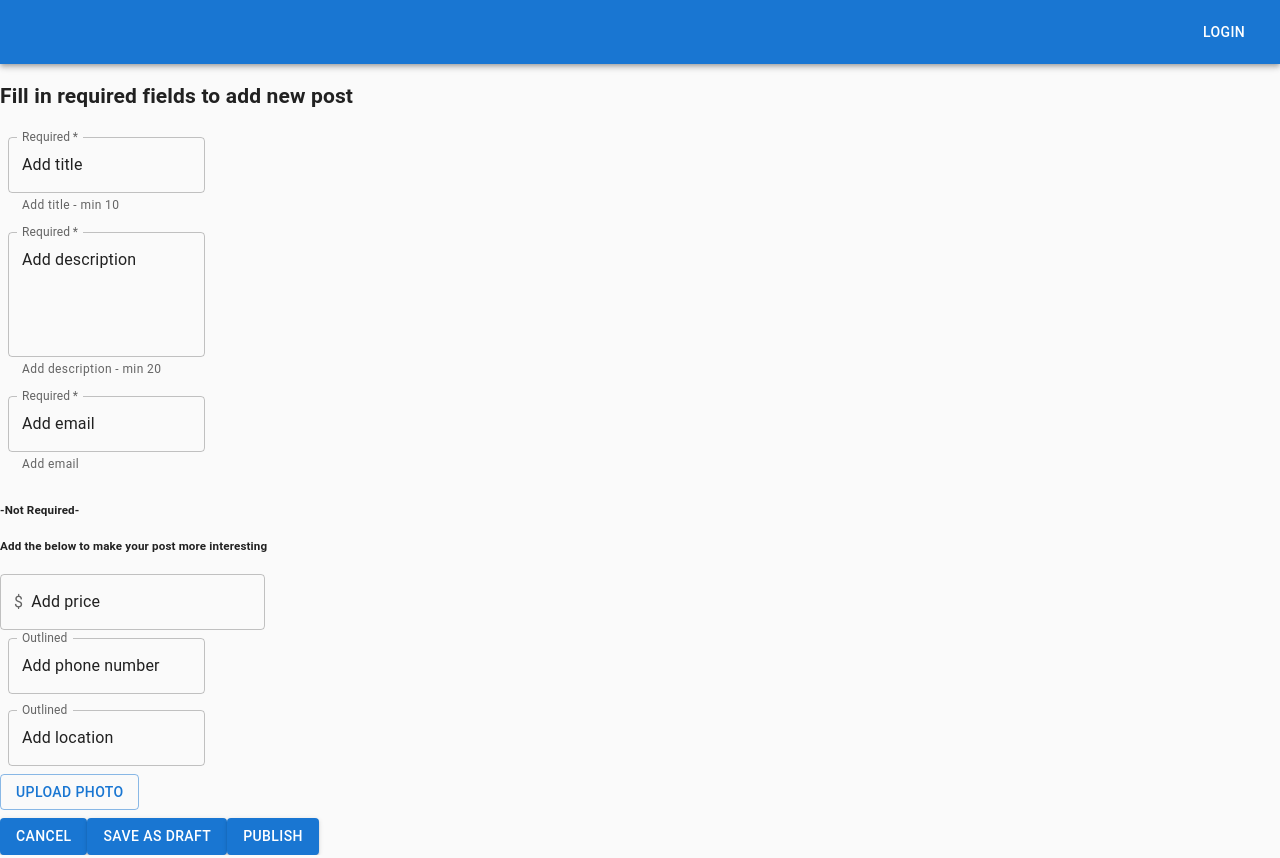
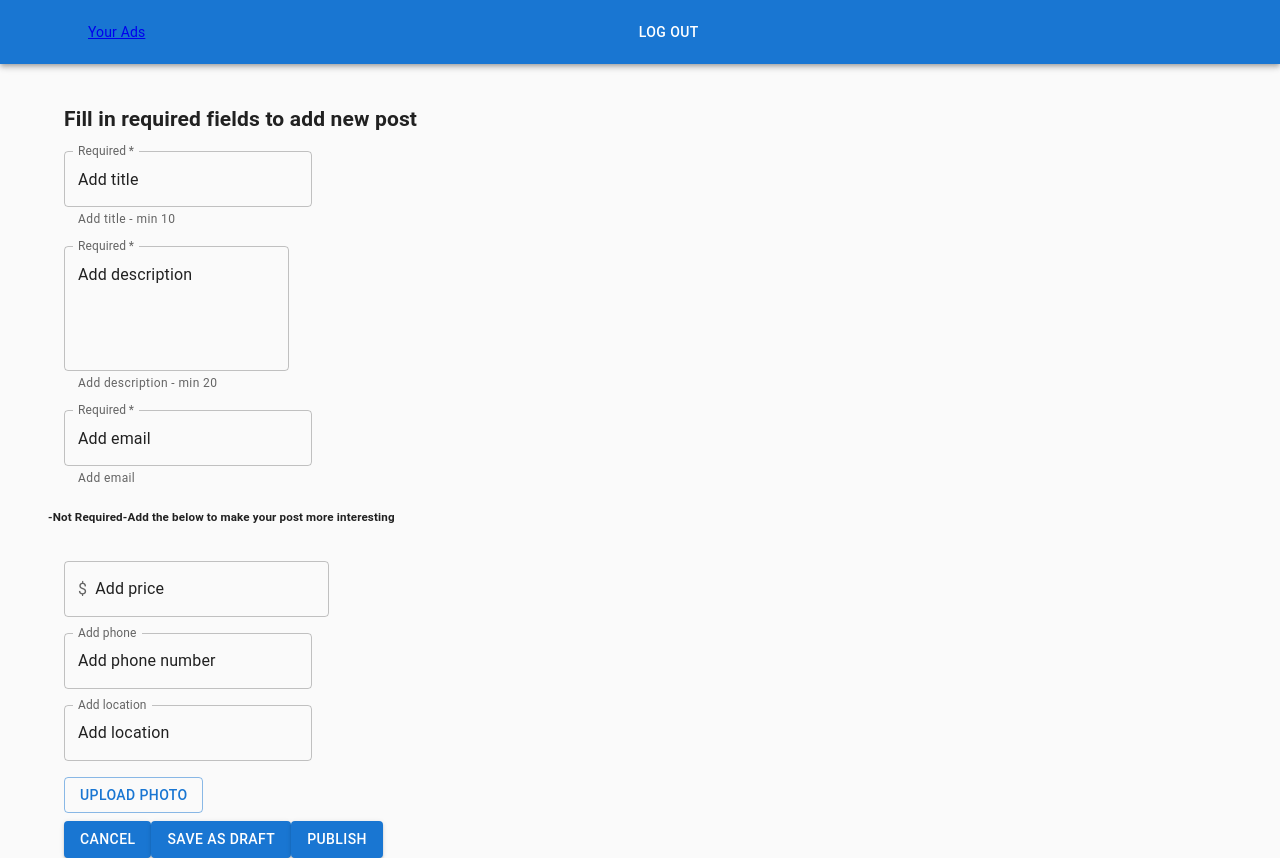
Before and after one commit to asiulijka/Bulletin_Board, a React (Create React App) app: page /post/add in a window 1280 px wide. Built offline with nearby package versions, Linux system fonts and the light colour scheme.

Commit message:
wip - initial state updated for header, mainLayout, homepage, postAdd

```diff
--- a/src/App.js
+++ b/src/App.js
@@ -29,10 +29,10 @@ const App = () => (
           <MainLayout>
             <Switch>
               <Route exact path={'/'}>
-                <Homepage isLoggedIn={true}/>
+                <Homepage/>
               </Route>
               <Route exact path='/post/add' component={PostAdd}>
-                <PostAdd isLoggedIn={true}/>
+                <PostAdd/>
               </Route>
               <Route exact path='/post/:id' component={Post} />
               <Route exact path='/post/:id/edit' component={PostEdit} />
--- a/src/components/layout/Header/Header.js
+++ b/src/components/layout/Header/Header.js
@@ -1,30 +1,35 @@
 import React from 'react';
 import PropTypes from 'prop-types';
-import { NavLink } from 'react-router-dom';
+import { NavLink, Link } from 'react-router-dom';
 
 import clsx from 'clsx';
 
-// import { connect } from 'react-redux';
-// import { reduxSelector, reduxActionCreator } from '../../../redux/exampleRedux.js';
+import { connect } from 'react-redux';
+import { getUser } from '../../../redux/postsRedux.js';
 
 import AppBar from '@mui/material/AppBar';
 import Box from '@mui/material/Box';
 import Toolbar from '@mui/material/Toolbar';
 import Typography from '@mui/material/Typography';
 import Button from '@mui/material/Button';
+import Container from '@mui/material/Container';
+import { GoogleLogin } from 'react-google-login';
 
 import styles from './Header.module.scss';
 
-const Component = ({className, isLoggedIn}) => {
-  if(isLoggedIn){
+
+const Component = ({className, user}) => {
+  if(user.isLoggedIn){
     return (
       <div className={clsx(className, styles.root)}>
         <Box sx={{ flexGrow: 1 }}>
           <AppBar position="static">
+            <Container maxWidth='lg'>
               <Toolbar>
                 <NavLink to="/link1" sx={{ flexGrow: 1 }}>Your Ads</NavLink>
                 <Button color="inherit"  sx={{ flexGrow: 1 }}>Log Out</Button>
               </Toolbar>
+            </Container>
           </AppBar>
         </Box>
       </div>
@@ -34,10 +39,14 @@ const Component = ({className, isLoggedIn}) => {
       <div className={clsx(className, styles.root)}>
         <Box sx={{ flexGrow: 1 }}>
           <AppBar position="static">
+            <Container maxWidth='lg'>
               <Toolbar>
                 <Typography variant="h6" component="div" sx={{ flexGrow: 1 }} />
-              <Button color="inherit">Login</Button>
+                <Button>
+                  <Link to="/login">Login with Google</Link>
+                </Button>
               </Toolbar>
+            </Container>
           </AppBar>
         </Box>
       </div>
@@ -48,20 +57,21 @@ const Component = ({className, isLoggedIn}) => {
 Component.propTypes = {
   children: PropTypes.node,
   className: PropTypes.string,
+  login: PropTypes.func,
 };
 
-// const mapStateToProps = state => ({
-//   someProp: reduxSelector(state),
-// });
+const mapStateToProps = state => ({
+  user: getUser(state),
+});
 
-// const mapDispatchToProps = dispatch => ({
-//   someAction: arg => dispatch(reduxActionCreator(arg)),
-// });
+const mapDispatchToProps = dispatch => ({
+  // someAction: arg => dispatch(reduxActionCreator(arg)),
+});
 
-// const Container = connect(mapStateToProps, mapDispatchToProps)(Component);
+const HeaderContainer = connect(mapStateToProps, mapDispatchToProps)(Component);
 
 export {
-  Component as Header,
-  // Container as Header,
+  // Component as Header,
+  HeaderContainer as Header,
   Component as HeaderComponent,
 };
--- a/src/components/layout/MainLayout/MainLayout.js
+++ b/src/components/layout/MainLayout/MainLayout.js
@@ -4,20 +4,24 @@ import PropTypes from 'prop-types';
 import clsx from 'clsx';
 
 import { Header } from '../Header/Header';
+import Toolbar from '@mui/material/Toolbar';
+import Container from '@mui/material/Container';
 
-// import { connect } from 'react-redux';
-// import { reduxSelector, reduxActionCreator } from '../../../redux/exampleRedux.js';
+import { connect } from 'react-redux';
+import { getUser } from '../../../redux/postsRedux.js';
 
 import styles from './MainLayout.module.scss';
 
 
 
 
-const Component = ({className, isLoggedIn, children}) => {
+const Component = ({className, children}) => {
   return (
     <div className={clsx(className, styles.root)}>
-      <Header isLoggedIn={isLoggedIn} />
-      {children}
+      <Header />
+      <Container maxWidth='lg' sx={{ mt: 5 }}>
+        {children}
+      </Container>
     </div>
   )
 };
@@ -27,57 +31,18 @@ Component.propTypes = {
   className: PropTypes.string,
 };
 
+const mapStateToProps = state => ({
+  user: getUser(state),
+});
 
+const mapDispatchToProps = dispatch => ({
+  // someAction: arg => dispatch(reduxActionCreator(arg)),
+});
 
-
-// const Component = ({className, children }) => (
-
-  // <div className={clsx(className, styles.root)}>
-  //   <Header />
-  //   {children}
-  // </div>
-// );
-
-// const Component = ({className, isLoggedIn, children }) => {
-
-//   if(isLoggedIn){
-//     return (
-//       <div className={clsx(className, styles.root)}>
-//       <Header isLoggedIn={isLoggedIn} />
-//       {children}
-//     </div>
-//     )
-//   } else {
-//     return (
-//       <div className={clsx(className, styles.root)}>
-//       <Header isLoggedIn={false} />
-//       {children}
-//     </div>
-//     )
-//   }
-// };
-
-// Component.propTypes = {
-//   children: PropTypes.node,
-//   className: PropTypes.string,
-// };
-
-// const mapStateToProps = state => ({
-//   someProp: reduxSelector(state),
-// });
-
-// const mapDispatchToProps = dispatch => ({
-//   someAction: arg => dispatch(reduxActionCreator(arg)),
-// });
-
-// const Container = connect(mapStateToProps, mapDispatchToProps)(Component);
-
-Component.propTypes = {
-  children: PropTypes.node,
-};
+const MainLayoutContainer = connect(mapStateToProps, mapDispatchToProps)(Component);
 
 export {
-  Component as MainLayout,
-  // Container as MainLayout,
+  // Component as MainLayout,
+  MainLayoutContainer as MainLayout,
   Component as MainLayoutComponent,
 };
--- a/src/components/views/PostAdd/PostAdd.js
+++ b/src/components/views/PostAdd/PostAdd.js
@@ -10,18 +10,94 @@ import InputLabel from '@mui/material/InputLabel';
 import OutlinedInput from '@mui/material/OutlinedInput';
 import InputAdornment from '@mui/material/InputAdornment';
 
-// import { connect } from 'react-redux';
-// import { reduxSelector, reduxActionCreator } from '../../../redux/exampleRedux.js';
+import Grid from '@mui/material/Grid';
+
+import { connect } from 'react-redux';
+import { getUser } from '../../../redux/postsRedux.js';
 
 import styles from './PostAdd.module.scss';
 
-const Component = ({className, isLoggedIn, children}) => {
-  if(isLoggedIn){
+const Component = ({className, user, children}) => {
+  if(user.isLoggedIn){
     return(
       <div className={clsx(className, styles.root)}>
         <h2>Fill in required fields to add new post</h2>
 
-        <Box
+        <Grid container spacing={2}>
+          <Grid item xs={12}>
+            <TextField
+              required
+              id="outlined-required"
+              label="Required"
+              defaultValue="Add title"
+              helperText="Add title - min 10"
+            />
+          </Grid>
+          <Grid item xs={12}>
+            <TextField
+              required
+              id="outlined-multiline-static"
+              label="Required"
+              multiline
+              rows={4}
+              defaultValue="Add description"
+              helperText="Add description - min 20"
+            />
+          </Grid>
+          <Grid item xs={12}>
+            <TextField
+              required
+              id="outlined-required"
+              label="Required"
+              defaultValue="Add email"
+              helperText="Add email"
+            />
+          </Grid>
+          <h5>-Not Required-</h5>
+          <h5>Add the below to make your post more interesting</h5>
+          <Grid item xs={12}>
+            <OutlinedInput
+              id="outlined-basic"
+              startAdornment={<InputAdornment position="start">$</InputAdornment>}
+              // label="Amount"
+              defaultValue="Add price"
+              // variant="outlined"
+            />
+          </Grid>
+          <Grid item xs={12}>
+            <TextField
+              id="outlined-basic"
+              label="Add phone"
+              // variant="outlined"
+              defaultValue="Add phone number"
+            />
+          </Grid>
+          <Grid item xs={12}>
+            <TextField
+              id="outlined-basic"
+              label="Add location"
+              // variant="outlined"
+              defaultValue="Add location"
+            />
+          </Grid>
+          <Grid item xs={12}>
+            <input
+              accept="image/*"
+              // className={classes.input}
+              style={{ display: 'none' }}
+              id="raised-button-file"
+              multiple
+              type="file"
+            />
+            <label htmlFor="raised-button-file">
+              <Button variant="outlined" component="span">
+                Upload photo
+              </Button>
+            </label>
+          </Grid>
+        </Grid>
+
+        {/* <Box
           component="form"
           sx={{
             '& .MuiTextField-root': { m: 1, width: '25ch' },
@@ -61,7 +137,7 @@ const Component = ({className, isLoggedIn, children}) => {
           <h5>-Not Required-</h5>
           <h5>Add the below to make your post more interesting</h5>
 
-          {/* <div>
+          <div>
             <TextField
               id="outlined-basic"
               startAdornment={<InputAdornment position="start">$</InputAdornment>}
@@ -70,10 +146,10 @@ const Component = ({className, isLoggedIn, children}) => {
               defaultValue="Add price"
             />
           </div> */}
-          <div>
-            <FormControl>
+          {/* <div>
+            <FormControl> */}
             {/* <InputLabel htmlFor="outlined-adornment-amount">Amount</InputLabel> */}
-            <OutlinedInput
+            {/* <OutlinedInput
               id="outlined-basic"
               startAdornment={<InputAdornment position="start">$</InputAdornment>}
               // label="Amount"
@@ -81,24 +157,24 @@ const Component = ({className, isLoggedIn, children}) => {
               variant="outlined"
             />
             </FormControl>
-          </div>
-          <div>
+          </div> */}
+          {/* <div>
             <TextField
               id="outlined-basic"
               label="Outlined"
               variant="outlined"
               defaultValue="Add phone number"
             />
-          </div>
-          <div>
+          </div> */}
+          {/* <div>
             <TextField
               id="outlined-basic"
               label="Outlined"
               variant="outlined"
               defaultValue="Add location"
             />
-          </div>
-
+          </div> */}
+{/*
           <div>
             <input
               accept="image/*"
@@ -113,9 +189,9 @@ const Component = ({className, isLoggedIn, children}) => {
                 Upload photo
               </Button>
             </label>
-          </div>
+          </div> */}
 
-        </Box>
+        {/* </Box> */}
         <Button variant="contained" sx={{ mt: 1 }} >Cancel</Button>
         <Button variant="contained" sx={{ mt: 1 }} >Save as draft</Button>
         <Button variant="contained" sx={{ mt: 1 }} >Publish</Button>
@@ -133,33 +209,23 @@ const Component = ({className, isLoggedIn, children}) => {
   };
 };
 
-
-
-
-// const Component = ({className, children}) => (
-//   <div className={clsx(className, styles.root)}>
-//     <h2>PostAdd</h2>
-//     {children}
-//   </div>
-// );
-
 Component.propTypes = {
   children: PropTypes.node,
   className: PropTypes.string,
 };
 
-// const mapStateToProps = state => ({
-//   someProp: reduxSelector(state),
-// });
+const mapStateToProps = state => ({
+  user: getUser(state),
+});
 
-// const mapDispatchToProps = dispatch => ({
-//   someAction: arg => dispatch(reduxActionCreator(arg)),
-// });
+const mapDispatchToProps = dispatch => ({
+  // someAction: arg => dispatch(reduxActionCreator(arg)),
+});
 
-// const Container = connect(mapStateToProps, mapDispatchToProps)(Component);
+const PostAddContainer = connect(mapStateToProps, mapDispatchToProps)(Component);
 
 export {
-  Component as PostAdd,
-  // Container as PostAdd,
+  // Component as PostAdd,
+  PostAddContainer as PostAdd,
   Component as PostAddComponent,
 };
--- a/src/redux/postsRedux.js
+++ b/src/redux/postsRedux.js
@@ -1,5 +1,6 @@
 /* selectors */
-export const getAll = ({posts}) => posts.data;
+export const getPosts = ({posts}) => posts.data;
+export const getUser = ({user}) => user.data;
 
 /* action name creator */
 const reducerName = 'posts';
```
Also changed, not shown: src/components/views/Homepage/Homepage.js (+28 -110 lines), src/redux/initialState.js (+50 -1 lines). Lines whose indentation alone changed are shown as unchanged.
